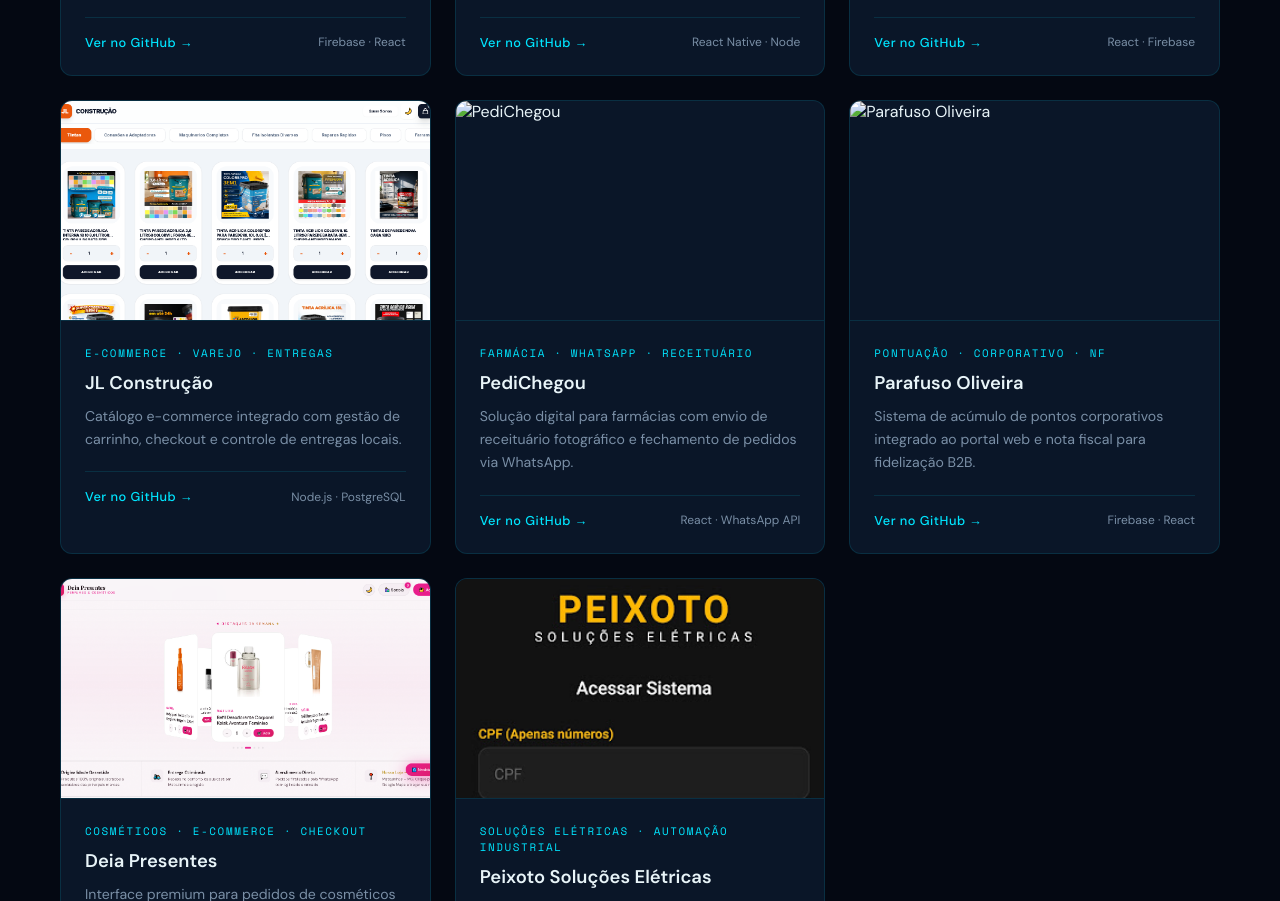
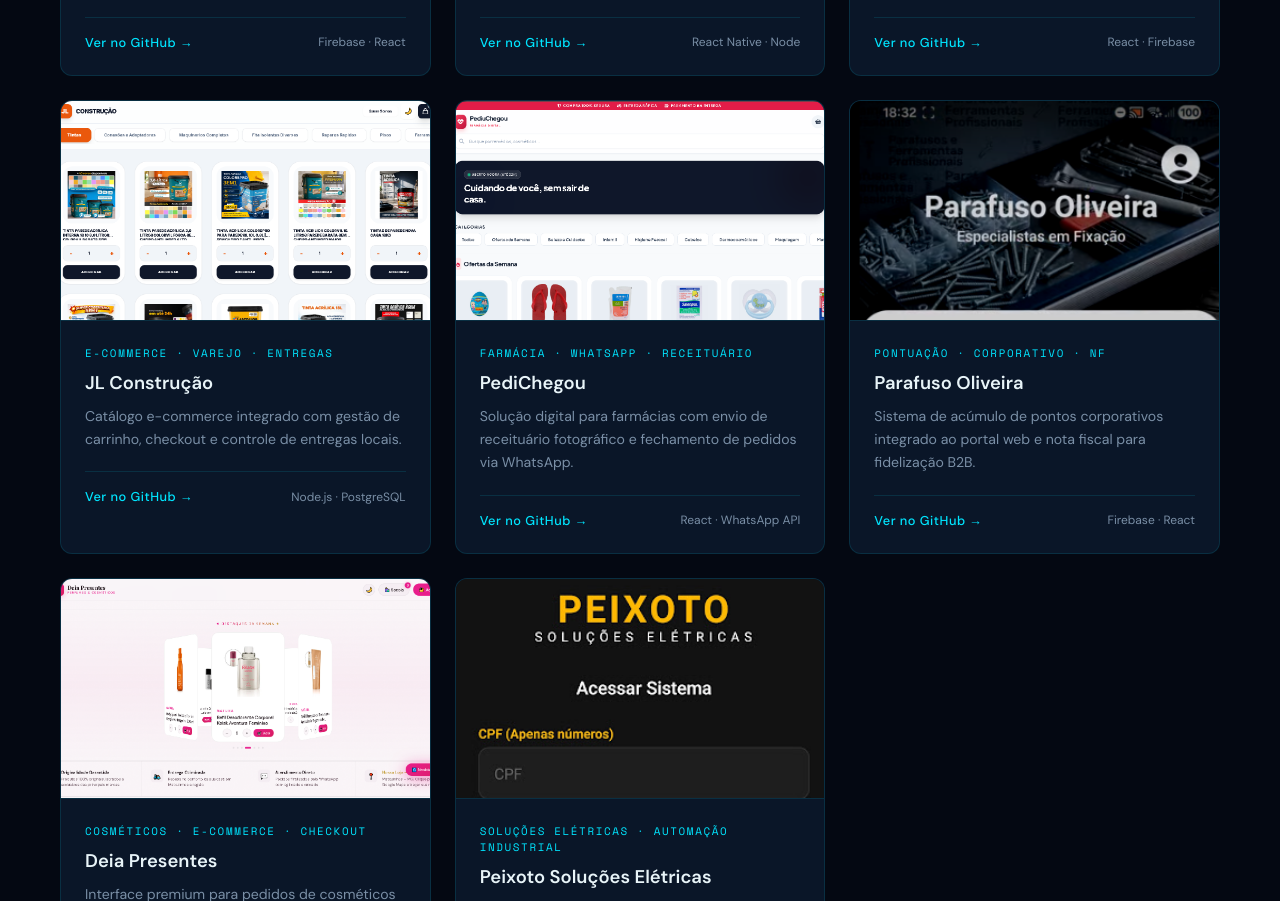
Before and after one commit to Dev-JeffersonMF/Dev-JeffersonMF.github.io, a plain HTML site: page index.html in a window 1280 px wide. Shown: the part 2816-3717 px from the top of the page. Drawn offline with nearby package versions, Linux system fonts and the light colour scheme; no server answers.

Commit message:
Fix PediChegou and Parafuso Oliveira image paths

```diff
--- a/index.html
+++ b/index.html
@@ -418,7 +418,7 @@ footer{position:relative;z-index:2;padding:60px 60px 40px;border-top:1px solid v
     </div>
 
     <div class="project-card">
-      <img class="project-img" src="p.png" alt="PediChegou">
+      <img class="project-img" src="pediuchegou.png" alt="PediChegou">
       <div class="project-body">
         <div class="project-tag">Farmácia · WhatsApp · Receituário</div>
         <h3>PediChegou</h3>
@@ -431,7 +431,7 @@ footer{position:relative;z-index:2;padding:60px 60px 40px;border-top:1px solid v
     </div>
 
     <div class="project-card">
-      <img class="project-img" src="para.png" alt="Parafuso Oliveira">
+      <img class="project-img" src="parafusooliveira.png" alt="Parafuso Oliveira">
       <div class="project-body">
         <div class="project-tag">Pontuação · Corporativo · NF</div>
         <h3>Parafuso Oliveira</h3>
```
